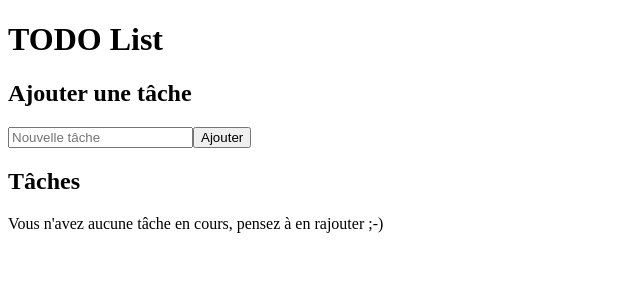
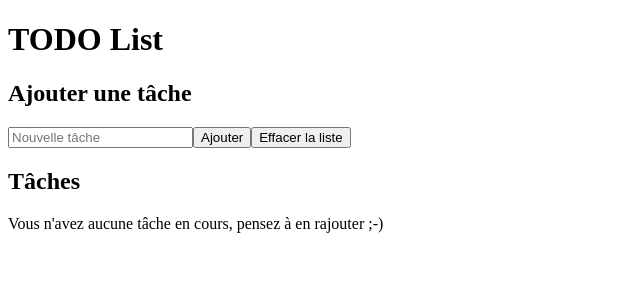
Before and after one commit to Nilmanduil/TP_Angular_todoApp, an Angular app: page / in a window 1280 px wide. Shown: the top 300 px of the page, without its empty margins (0-640 px from the left). Built offline with nearby package versions, Linux system fonts and the light colour scheme.

Commit message:
Reset button

```diff
--- a/src/app/todo-form/todo-form.component.html
+++ b/src/app/todo-form/todo-form.component.html
@@ -1,3 +1,4 @@
 <h2>Ajouter une tâche</h2>
 <input #title type="text" placeholder="Nouvelle tâche" [(ngModel)]="newTodoTitle" />
 <button id="addButton" (click)="addTodo($event)">Ajouter</button>
+<button id="resetButton" (click)="resetTodos()">Effacer la liste</button>
--- a/src/app/todo-form/todo-form.component.ts
+++ b/src/app/todo-form/todo-form.component.ts
@@ -11,6 +11,9 @@ export class TodoFormComponent implements OnInit {
 
   @Output()
   todoEmitter = new EventEmitter();
+  @Output()
+  resetEmitter = new EventEmitter();
+
   newTodoTitle = '';
 
   constructor() { }
@@ -19,12 +22,13 @@ export class TodoFormComponent implements OnInit {
   }
 
   addTodo(event): void {
-    console.log('Form : add todo');
     if (this.newTodoTitle) {
-      console.log('Todo not empty');
       this.todoEmitter.emit(new Todo({title: this.newTodoTitle, isDone: false}));
       this.newTodoTitle = '';
     }
   }
+  resetTodos(event): void {
+    this.resetEmitter.emit();
+  }
 
 }
--- a/src/app/todo-list/todo-list.component.html
+++ b/src/app/todo-list/todo-list.component.html
@@ -1,4 +1,4 @@
-<app-todo-form (todoEmitter)="addTodo($event)"></app-todo-form>
+<app-todo-form (todoEmitter)="addTodo($event)" (resetEmitter)="resetList()"></app-todo-form>
 
 <h2>Tâches</h2>
 <ul *ngIf="todoItems.length > 0">
--- a/src/app/todo-list/todo-list.component.ts
+++ b/src/app/todo-list/todo-list.component.ts
@@ -14,8 +14,11 @@ export class TodoListComponent implements OnInit {
 
   ngOnInit() {  }
   addTodo(todo: Todo): void {
-    console.log('List : add todo');
     this.todoItems.push(todo);
   }
-
+  resetList() {
+    while (this.todoItems.length > 0) {
+      this.todoItems.pop();
+    }
+  }
 }
```
